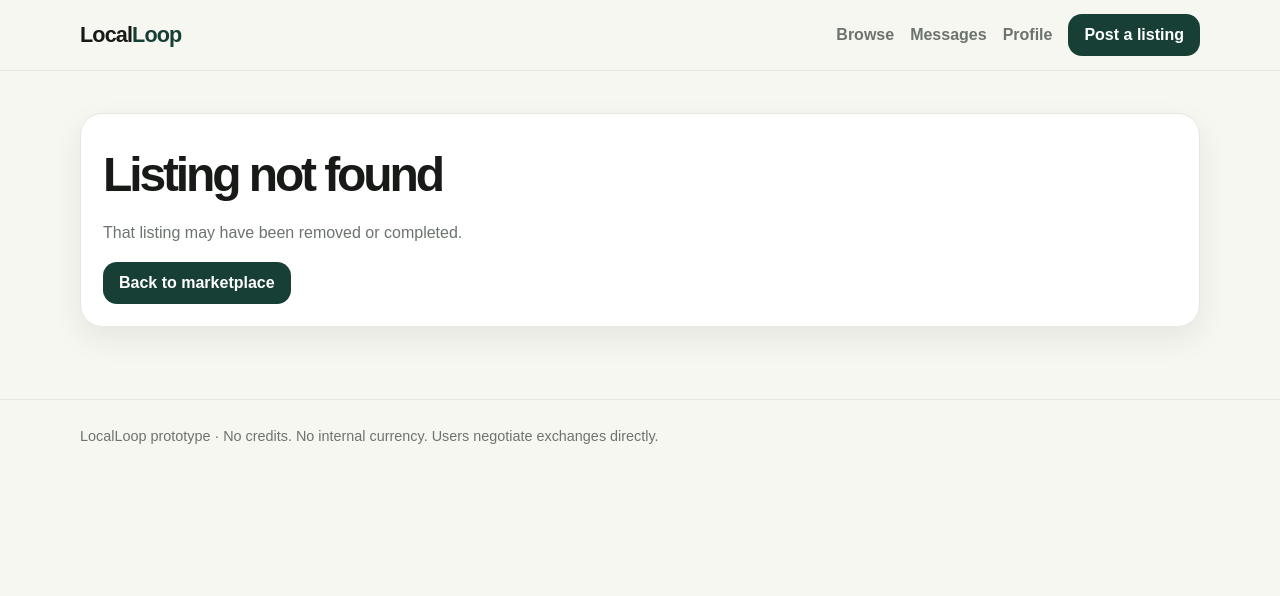
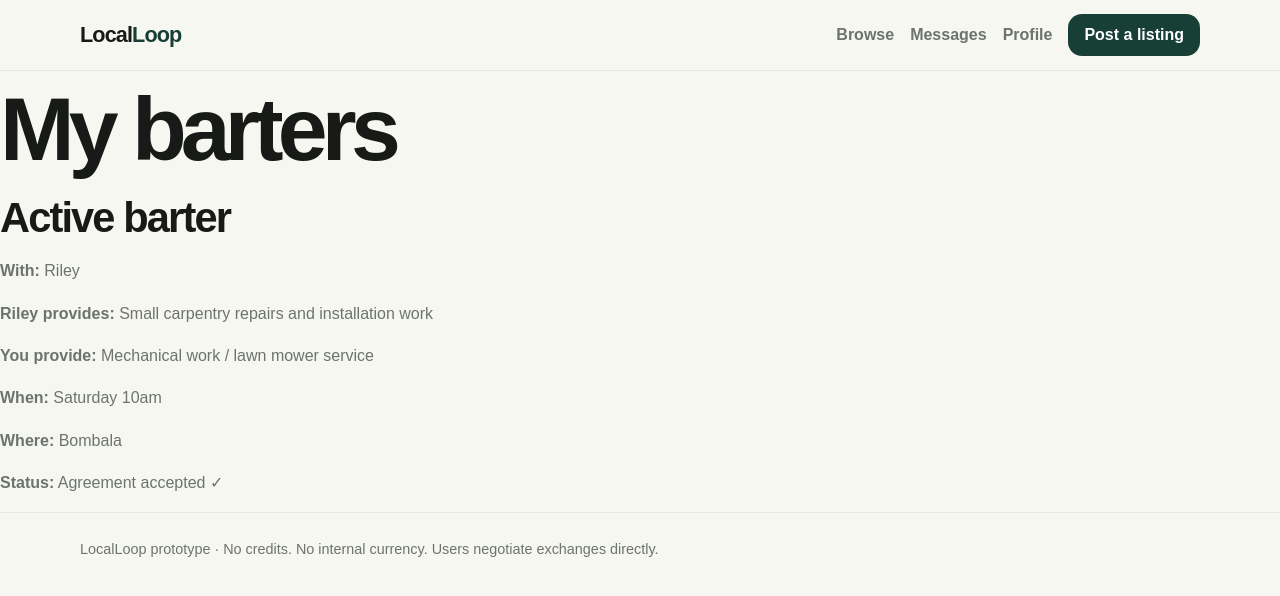
Before and after one commit to ryleycampbell93/LocalLoop, a Next.js app: page /barters in a window 1280 px wide. Before the commit this address had no page. Shown: the top 596 px of the page. Built offline with nearby package versions, Linux system fonts and the light colour scheme.

Commit message:
Add my barters page

```diff
--- /dev/null
+++ b/app/barters/page.tsx
@@ -0,0 +1,17 @@
+export default function MyBartersPage() {
+  return (
+    <main>
+      <h1>My barters</h1>
+
+      <section>
+        <h2>Active barter</h2>
+        <p><strong>With:</strong> Riley</p>
+        <p><strong>Riley provides:</strong> Small carpentry repairs and installation work</p>
+        <p><strong>You provide:</strong> Mechanical work / lawn mower service</p>
+        <p><strong>When:</strong> Saturday 10am</p>
+        <p><strong>Where:</strong> Bombala</p>
+        <p><strong>Status:</strong> Agreement accepted ✓</p>
+      </section>
+    </main>
+  );
+}
```
